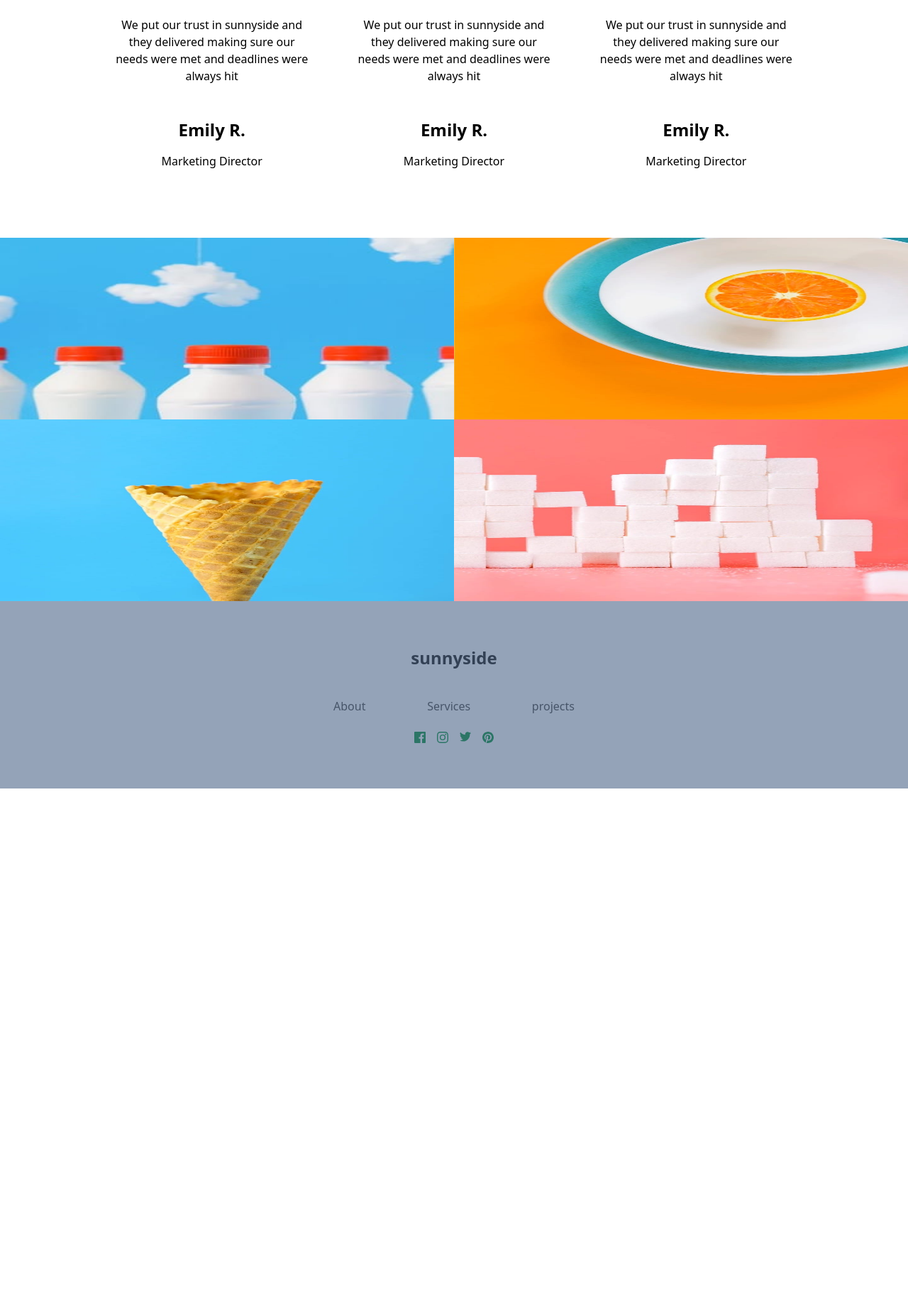
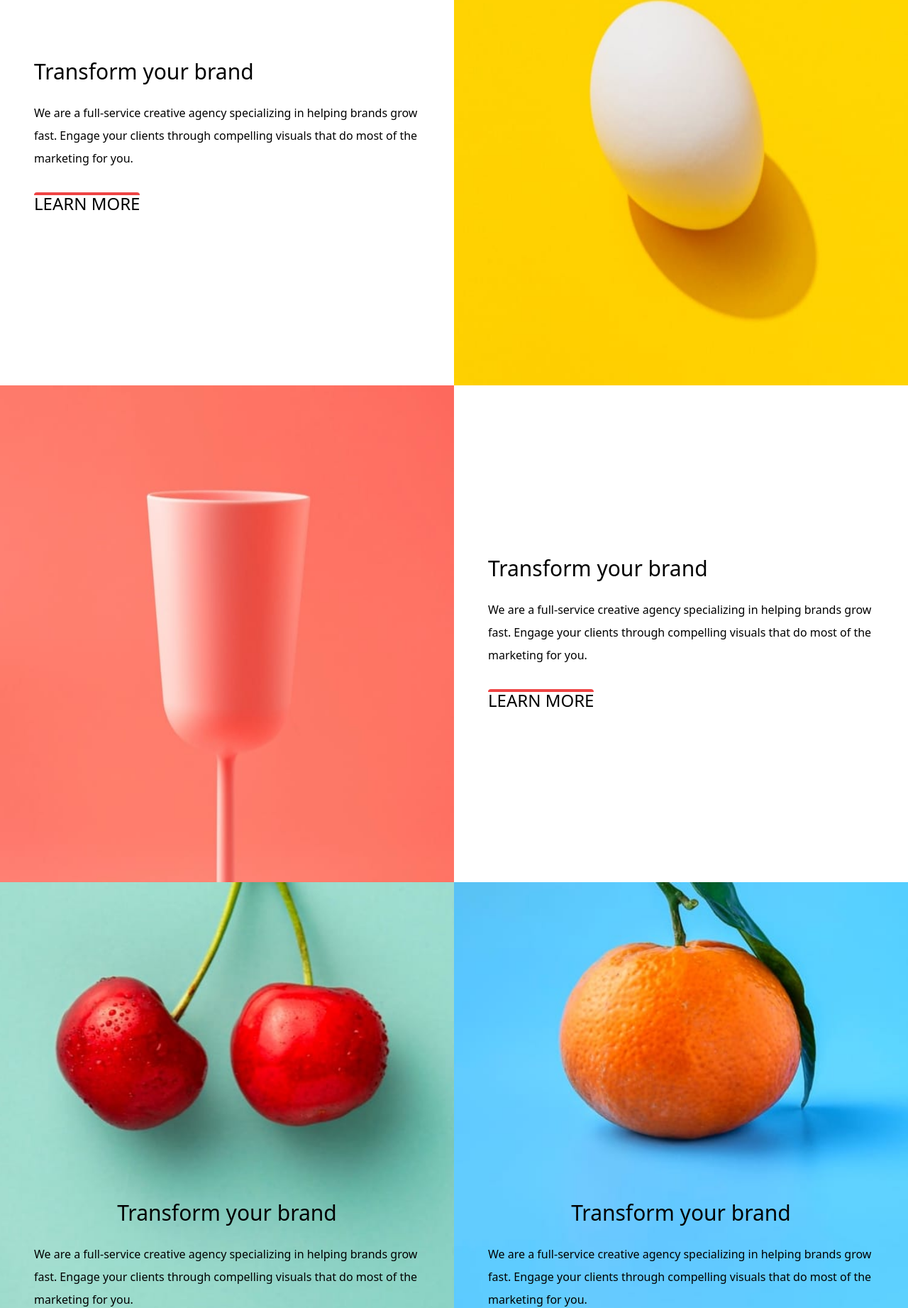
Before and after one commit to sulyman002/sunnyside-landing-page-Pulsepoint, a plain HTML site: page index.html in a window 1280 px wide. Shown: the part 957-2800 px from the top of the page at 71% size. Before the commit the page ends 2068 px from the top, so only its background shows below. Drawn offline with nearby package versions, Linux system fonts and the light colour scheme.

Commit message:
almost done

```diff
--- a/index.html
+++ b/index.html
@@ -10,15 +10,34 @@
 </head>
 
 <body class="w-full">
-    <!-- <header class="bg-gray-600 flex w-full justify-center">
-        <div class="w-full px-8 justify-center flex  flex-col bg-yellow-800">
-            <div class="flex justify-between w-full  mt-4 text-blue-500 ">
-                <h1 class="font-bold text-xl">sunnyside</h1>
-                <svg class="fill-current w-6 h-6" xmlns="http://www.w3.org/2000/svg" height="24px"
+    <header class="h-screen">
+        <div class="h-full relative bg-cover bg-blue-500 bg-center bg-no-repeat bg-[url('/Assets/mobile/image-header.jpg')] md:bg-[url('/Assets/desktop/image-header.jpg')]">
+            <div class="flex justify-between w-full px-6 md:px-16 py-4 md:py-16 text-white  text-blue-500">
+                <h1 class="font-bold text-xl md:text-6xl bg-blue-900">sunnyside</h1>
+                <svg class="fill-current w-6 h-6 md:hidden" xmlns="http://www.w3.org/2000/svg" height="24px"
                     viewBox="0 -960 960 960" width="24px" fill="#1f1f1f">
                     <path d="M120-240v-80h720v80H120Zm0-200v-80h720v80H120Zm0-200v-80h720v80H120Z" />
                 </svg>
+
+                <ul class="hidden md:flex gap-16 md:items-center text-2xl">
+                    <li><a href="#">About</a></li>
+                    <li><a href="#">Services</a></li>
+                    <li><a href="#">Projects</a></li>
+                    <li><a href="#" class="uppercase">Contact</a></li>
+                </ul>
             </div>
+
+            <div class="text-6xl flex text-center justify-center uppercase mt-24 text-white">We are creatives</div>
+            <div class="absolute items-center justify-center flex top-[500px] md:top-[400px] left-1/2"><img class="h-[260px] w-[50px]" src="/Assets/icon-arrow-down.svg" alt=""></div>
+        </div>
+
+
+    </header>
+    <img src="" alt="">
+
+    <!-- <header class="bg-gray-600 flex w-full justify-center">
+        <div class="w-full px-8 justify-center flex  flex-col bg-yellow-800">
+
             <div class="text-center">
                 <h1 class="uppercase text-6xl text-white font-bolder">We are creatives</h1>
             </div>
@@ -34,16 +53,62 @@
     </header> -->
     <main>
         <div class="grid md:grid-cols-2 ">
-            <div class="flex w-full h-full"><img class="w-full" src="/Assets/mobile/image-transform.jpg" alt=""></div>
-            <div
-                class="p-20 bg-gray-900 justify-center items-center md:justify-center text-center md:text-start font-bolder text-3xl">
-                <h1 class="text-white">
+            <div class="w-full h-[700px] md:order-2"><img class="w-full h-full" src="/Assets/mobile/image-transform.jpg"
+                    alt=""></div>
+            <div class="w-full h-[700px] md:order-1 justify-center items-center md:items-start p-12 flex flex-col">
+                <h1 class=" text-3xl">
                     Transform your brand
                 </h1>
+                <p class="mt-6 font-light leading-loose">We are a full-service creative agency specializing in helping
+                    brands grow fast. Engage your clients
+                    through compelling visuals that do most of the marketing for you.</p>
+
+                <h2
+                    class="text-2xl mt-8 uppercase inline-block relative before:content-[''] before:absolute before:w-full before:border-b-4 before:border-red-500 before:left-0 before:buttom-0 before:rounded-t before:shadow-2xl">
+                    Learn More</h2>
             </div>
 
+            <div class="w-full h-[700px] md:order-3"><img class="w-full h-full" src="/Assets/mobile/image-stand-out.jpg"
+                    alt=""></div>
+            <div class="w-full h-[700px] md:order-4 justify-center items-center md:items-start p-12 flex flex-col">
+                <h1 class=" text-3xl">
+                    Transform your brand
+                </h1>
+                <p class="mt-6 font-light leading-loose">We are a full-service creative agency specializing in helping
+                    brands grow fast. Engage your clients
+                    through compelling visuals that do most of the marketing for you.</p>
 
+                <h2
+                    class="text-2xl mt-8 uppercase inline-block relative before:content-[''] before:absolute before:w-full before:border-b-4 before:border-red-500 before:left-0 before:buttom-0 before:rounded-t before:shadow-2xl">
+                    Learn More</h2>
+            </div>
+            <div
+                class="w-full h-[700px] md:order-5 flex justify-center bg-center bg-[url('/Assets/mobile/image-graphic-design.jpg')] md:bg-[url('/Assets/desktop/image-graphic-design.jpg')] bg-cover md:object-contain relative">
+                <div class="absolute p-12 flex order-1 flex-col justify-center items-center top-[400px]">
+                    <h1 class=" text-3xl">
+                        Transform your brand
+                    </h1>
+                    <p class="mt-6 font-light leading-loose">We are a full-service creative agency specializing in
+                        helping
+                        brands grow fast. Engage your clients
+                        through compelling visuals that do most of the marketing for you.</p>
+                </div>
 
+            </div>
+
+            <div
+                class="w-full h-[700px] md:order-6 flex justify-center bg-center bg-[url('/Assets/mobile/image-photography.jpg')] md:bg-[url('/Assets/desktop/image-photography.jpg')] bg-cover md:object-contain relative">
+                <div class="absolute p-12 flex flex-col justify-center items-center top-[400px]">
+                    <h1 class=" text-3xl">
+                        Transform your brand
+                    </h1>
+                    <p class="mt-6 font-light leading-loose">We are a full-service creative agency specializing in
+                        helping
+                        brands grow fast. Engage your clients
+                        through compelling visuals that do most of the marketing for you.</p>
+                </div>
+
+            </div>
         </div>
 
 
@@ -91,20 +156,17 @@
             </div>
         </div>
 
-        <div class="grid grid-cols-2 w-full mt-24">
+        <div class="grid grid-cols-2 md:grid-cols-4 md:w-full  md:bg-gray-700 md:flex w-full mt-24 overflow-hidden">
 
-            <!-- <picture class="h-4">
-                <source class="w-full" srcset="/Assets/desktop/image-gallery-milkbottles.jpg" media="(min-width: 768px)">
-                <img class="w-full" src="/Assets/mobile/image-gallery-milkbottles.jpg" alt="Responsive image">
-            </picture>
-            <picture>
-                <source class="w-full h-4" srcset="/Assets/desktop/image-gallery-milkbottles.jpg" media="(min-width: 768px)">
-                <img class="w-full" src="/Assets/mobile/image-gallery-milkbottles.jpg" alt="Responsive image">
-            </picture> -->
-            <div><img class="w-full h-64" src="/Assets/mobile/image-gallery-milkbottles.jpg" alt=""></div>
-            <div><img class="w-full h-64" src="/Assets/desktop/image-gallery-orange.jpg" alt=""></div>
-            <div><img class="w-full h-64" src="/Assets/desktop/image-gallery-cone.jpg" alt=""></div>
-            <div><img class="w-full h-64" src="/Assets/desktop/image-gallery-sugarcubes.jpg" alt=""></div>
+
+            <div class="w-full md:h-[580px]"><img class="w-full h-full"
+                    src="/Assets/mobile/image-gallery-milkbottles.jpg" alt=""></div>
+            <div class="w-full md:h-[580px]"><img class="w-full h-full" src="/Assets/desktop/image-gallery-orange.jpg"
+                    alt=""></div>
+            <div class="w-full md:h-[580px]"><img class="w-full h-full" src="/Assets/desktop/image-gallery-cone.jpg"
+                    alt=""></div>
+            <div class="w-full md:h-[580px]"><img class="w-full h-full"
+                    src="/Assets/desktop/image-gallery-sugarcubes.jpg" alt=""></div>
 
         </div>
 
```
